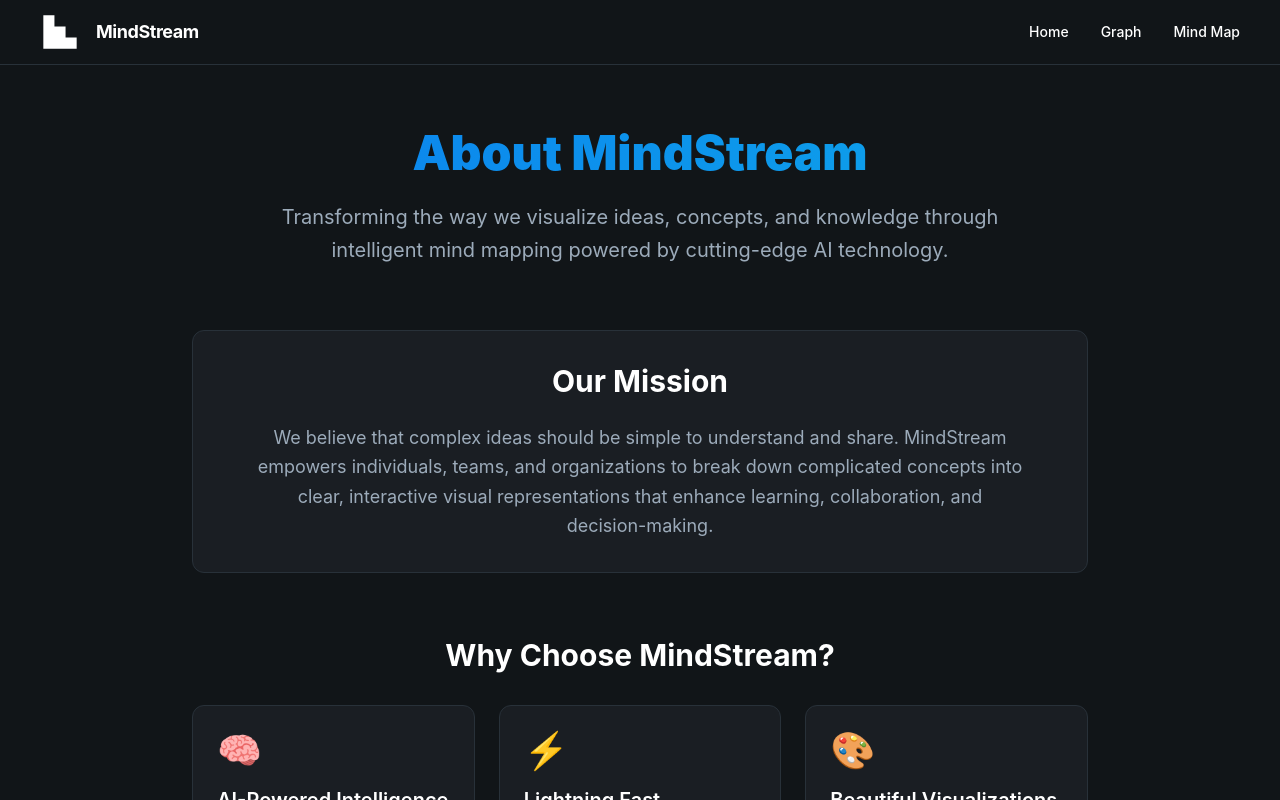
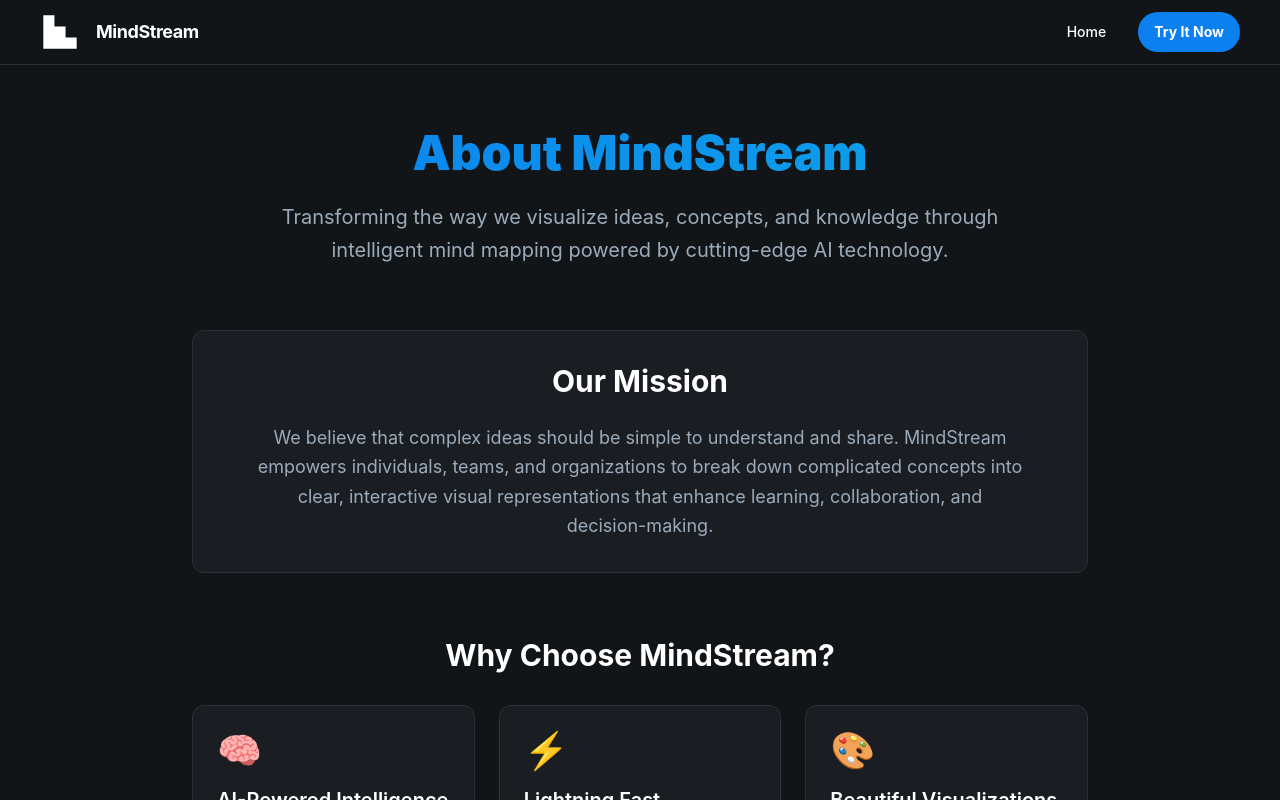
Before and after one commit to AyaanMKhan/MindStream, a React (Vite) app in the folder frontend/: page /about in a window 1280 px wide. Shown: the top 800 px of the page. Built offline with nearby package versions, Linux system fonts and the light colour scheme.

Commit message:
Added shit changed routes

```diff
--- a/frontend/src/AboutPage.jsx
+++ b/frontend/src/AboutPage.jsx
@@ -15,8 +15,9 @@ export default function AboutPage() {
         </div>
         <div className="flex items-center gap-8">
           <Link to="/" className="text-sm font-medium hover:text-[#0b80ee] transition-colors">Home</Link>
-          <Link to="/graph" className="text-sm font-medium hover:text-[#0b80ee] transition-colors">Graph</Link>
-          <Link to="/mindmap" className="text-sm font-medium hover:text-[#0b80ee] transition-colors">Mind Map</Link>
+          <Link to="/graph" className="h-10 rounded-full bg-[#0b80ee] px-4 text-sm font-bold flex items-center">
+            Try It Now
+          </Link>
         </div>
       </header>
 
@@ -155,7 +156,7 @@ export default function AboutPage() {
                   Try Graph Generator
                 </Link>
                 <Link
-                  to="/mindmap"
+                  to="/gallery"
                   className="bg-white/10 text-white border border-white/20 px-6 py-3 rounded-lg font-semibold hover:bg-white/20 transition-colors"
                 >
                   Explore Mind Maps
--- a/frontend/src/App.jsx
+++ b/frontend/src/App.jsx
@@ -142,7 +142,6 @@ function App() {
     <Router>
       <Routes>
         <Route path="/" element={<LandingPage />} />
-        <Route path="/mindmap" element={<MindMapApp />} />
         <Route path="/graph" element={<GraphPage />} />
         <Route path="/gallery" element={<GalleryPage />} />
         <Route path="/about" element={<AboutPage />} />
--- a/frontend/src/Gallery.jsx
+++ b/frontend/src/Gallery.jsx
@@ -36,8 +36,7 @@ export default function GalleryPage() {
         </div>
         <div className="flex items-center gap-8">
           <Link to="/" className="text-sm font-medium">Home</Link>
-          <Link to="/graph" className="text-sm font-medium hover:text-[#0b80ee] transition-colors">Graph</Link>
-          <Link to="/mindmap" className="h-10 rounded-full bg-[#0b80ee] px-4 text-sm font-bold flex items-center">Try It Now</Link>
+          <Link to="/graph" className="h-10 rounded-full bg-[#0b80ee] px-4 text-sm font-bold flex items-center">Try It Now</Link>
         </div>
       </header>
 
--- a/frontend/src/GraphPage.jsx
+++ b/frontend/src/GraphPage.jsx
@@ -368,7 +368,6 @@ export default function GraphPage() {
         </div>
         <div className="flex items-center gap-8">
           <Link to="/" className="text-sm font-medium hover:text-[#0b80ee] transition-colors">Home</Link>
-          <Link to="/mindmap" className="text-sm font-medium hover:text-[#0b80ee] transition-colors">Mind Map</Link>
         </div>
       </header>
 
--- a/frontend/src/LandingPage.jsx
+++ b/frontend/src/LandingPage.jsx
@@ -14,9 +14,9 @@ export default function LandingPage() {
           <h2 className="text-lg font-bold tracking-tight">MindStream</h2>
         </div>
         <div className="flex items-center gap-8">
+          <Link to="/gallery" className='text-sm font-medium hover:text-[#0b80ee] transition-colors'>Gallery</Link>
           <Link to="/about" className="text-sm font-medium hover:text-[#0b80ee] transition-colors">About</Link>
-          <Link to="/graph" className="text-sm font-medium hover:text-[#0b80ee] transition-colors">Graph</Link>
-          <Link to="/mindmap" className="h-10 rounded-full bg-[#0b80ee] px-4 text-sm font-bold flex items-center">
+          <Link to="/graph" className="h-10 rounded-full bg-[#0b80ee] px-4 text-sm font-bold flex items-center">
             Try It Now
           </Link>
         </div>
@@ -35,7 +35,7 @@ export default function LandingPage() {
               relationships, identify patterns, and gain insights with our powerful
               visualization tools.
             </p>
-            <Link to="/mindmap" className="mt-4 h-10 rounded-full bg-[#0b80ee] px-4 text-sm font-bold flex items-center justify-center">
+            <Link to="/graph" className="mt-4 h-10 rounded-full bg-[#0b80ee] px-4 text-sm font-bold flex items-center justify-center">
               Try It Now
             </Link>
           </div>
```
